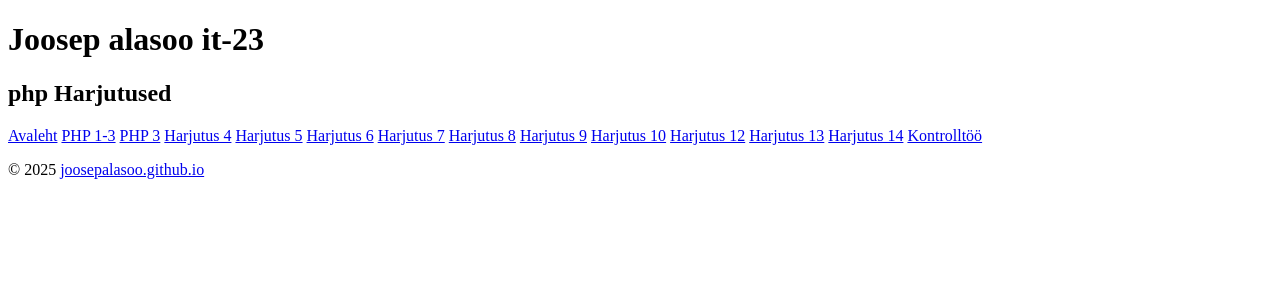
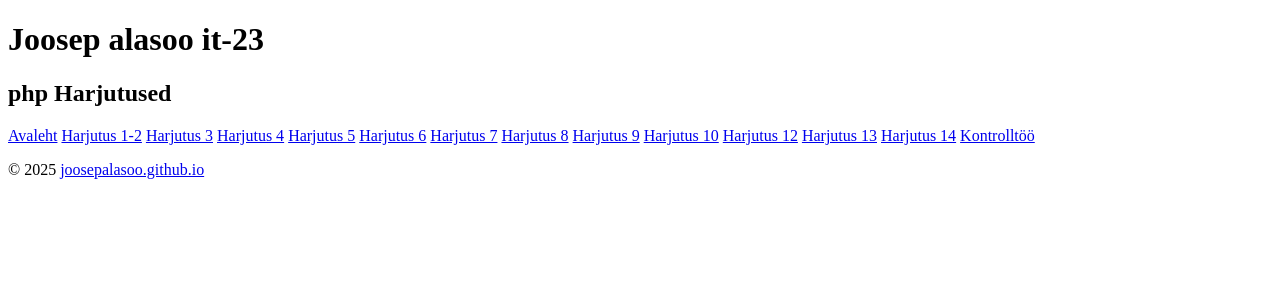
Before and after one commit to joosepalasoo/php, a PHP site: page / in a window 1280 px wide. Shown: the top 300 px of the page. Run offline with PHP 8.4, Linux system fonts and the light colour scheme.

Commit message:
tehtud vist

```diff
--- a/index.php
+++ b/index.php
@@ -13,8 +13,8 @@
         <h2>php Harjutused</h2>
         <nav>
             <a href="index.php">Avaleht</a>
-            <a href="php_01-03.php">PHP 1-3</a>
-            <a href="php_03.php">PHP 3</a>
+            <a href="php_01-02.php">Harjutus 1-2</a>
+            <a href="php_03.php">Harjutus 3</a>
             <a href="php_04.php">Harjutus 4</a>
             <a href="php_05.php">Harjutus 5</a>
             <a href="php_06.php">Harjutus 6</a>
--- a/php_01-02.php
+++ b/php_01-02.php
@@ -7,9 +7,9 @@
     <link href="https://cdn.jsdelivr.net/npm/bootstrap@5.3.6/dist/css/bootstrap.min.css" rel="stylesheet" integrity="sha384-4Q6Gf2aSP4eDXB8Miphtr37CMZZQ5oXLH2yaXMJ2w8e2ZtHTl7GptT4jmndRuHDT" crossorigin="anonymous">
   </head>
   <body>
-            <!--h01  -->
+            <!--h01-02-->
             <!--joosep alasoo it-23-->
-            <!--03.03.25-->
+            <!--02.06.25-->
     <h1>Harjutus 1</h1>
     <?php
 echo '"It\'s My life - Dr.Alban"<br>';
--- a/php_03.php
+++ b/php_03.php
@@ -11,7 +11,7 @@
         <h1>Harjutus 3</h1>
         <!-- Harjutus 3 -->
         <!-- Joosep Alasoo IT-23 -->
-        <!-- 03.03.25 -->
+        <!-- 02.06.25 -->
         <form method="get" action="#">
             <div class="row">
                 <div class="col-sm-6">
--- a/php_04.php
+++ b/php_04.php
@@ -1,3 +1,6 @@
+        <!-- Harjutus 4 -->
+        <!-- Joosep Alasoo IT-23 -->
+        <!-- 02.06.25 -->
 <!doctype html>
 <html lang="et">
 <head>
--- a/php_05.php
+++ b/php_05.php
@@ -1,3 +1,6 @@
+        <!-- Harjutus 5 -->
+        <!-- Joosep Alasoo IT-23 -->
+        <!-- 02.06.25 -->
 <!DOCTYPE html>
 <html lang="et">
 <head>
--- a/php_06.php
+++ b/php_06.php
@@ -9,7 +9,7 @@
     </head>
         <!--h06  -->
         <!--joosep alasoo it-23-->
-        <!--03.03.25-->
+        <!--02.06.25-->
 <body>
     <div class="container">
         <h1>Harjutus 06</h1>
--- a/php_08.php
+++ b/php_08.php
@@ -11,7 +11,7 @@
     <div class="container">
     <!--h08  -->
     <!--joosep alasoo it-23-->
-    <!--03.03.25-->
+    <!--02.06.25-->
         <h1>Harjutus 08</h1>
         <div class="row">
             <div class="col-md-4">
--- a/php_09.php
+++ b/php_09.php
@@ -9,7 +9,7 @@
     </head>
     <!--h09  -->
     <!--joosep alasoo it-23-->
-    <!--03.03.25-->
+    <!--02.06.25-->
 <body>
     <div class="container">
         <h1>Harjutus 09</h1>
--- a/php_10/index.php
+++ b/php_10/index.php
@@ -1,6 +1,6 @@
             <!--h10  -->
             <!--joosep alasoo it-23-->
-            <!--03.03.25-->
+            <!--02.06.25-->
 <menu>
     <a href="index.php">Avaleht</a> |
     <a href="index.php?leht=portfoolio">Portfoolio</a> |
--- a/php_12.php
+++ b/php_12.php
@@ -9,7 +9,7 @@
     </head>
     <!--h12  -->
     <!--joosep alasoo it-23-->
-    <!--03.03.25-->
+    <!--02.06.25-->
 <body>
     <div class="container">
         <h1>Harjutus 11</h1>
--- a/php_13.php
+++ b/php_13.php
@@ -1,6 +1,6 @@
     <!--h13  -->
     <!--joosep alasoo it-23-->
-    <!--03.03.25-->
+    <!--02.06.25-->
 
     <!doctype html>
 <html lang="et">
--- a/php_14.php
+++ b/php_14.php
@@ -1,6 +1,6 @@
     <!--h13  -->
     <!--joosep alasoo it-23-->
-    <!--03.03.25-->
+    <!--02.06.25-->
 
 <?php
 $kataloog = 'php14_pildid';
```
Also changed, not shown: php_07.php (+1 -19 lines).
